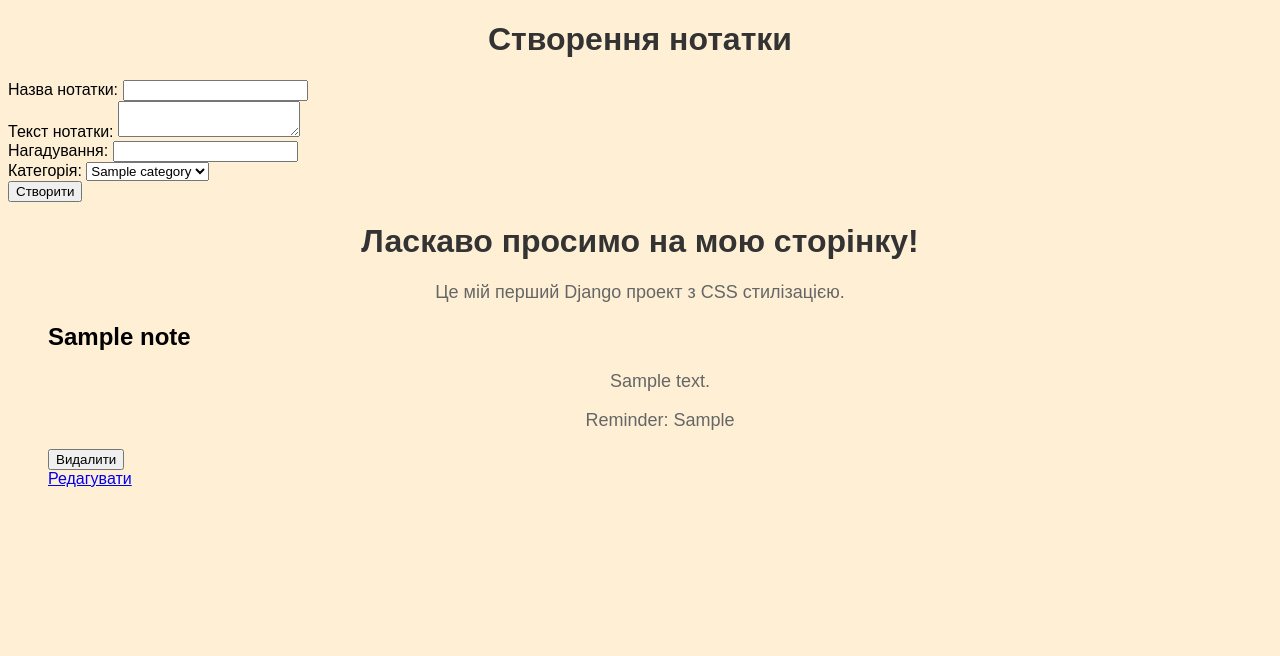
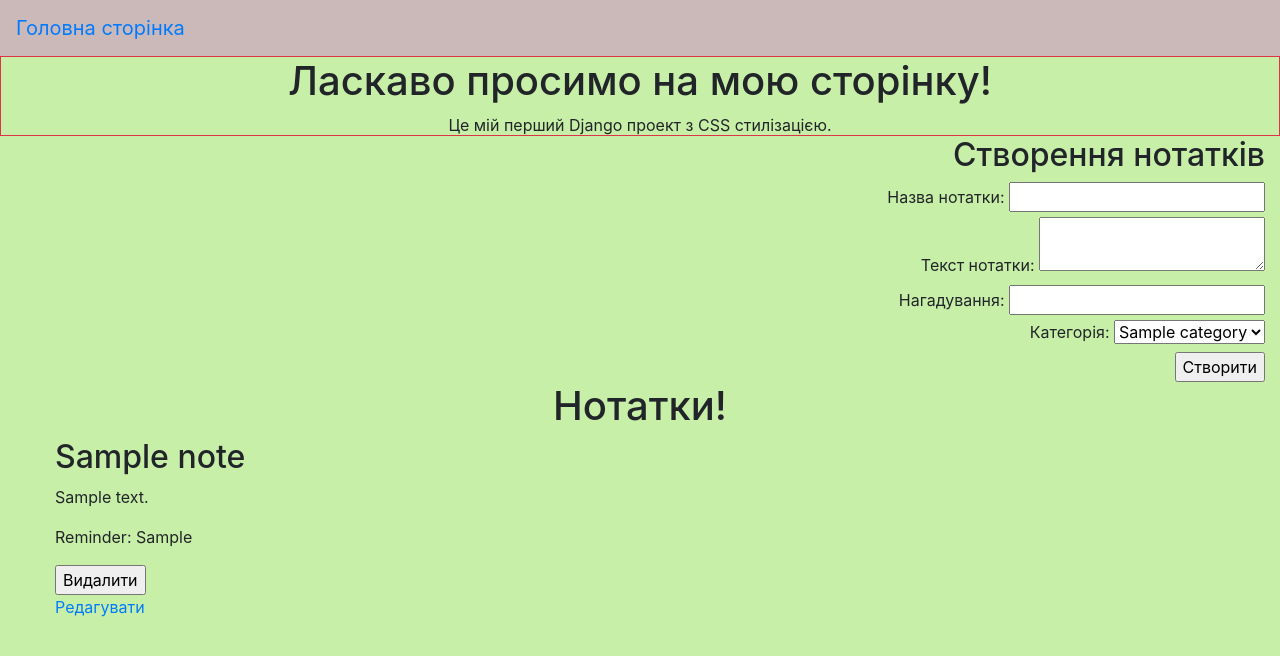
Before and after one commit to DesoPy/bedjango, a Django app: page /notes/ in a window 1280 px wide. Shown: the top 656 px of the page. Run offline with Django 4.2, Linux system fonts and the light colour scheme; a user stored in the database is signed in; tables that the repository leaves empty hold one stand-in row (values such as "Sample post").

Commit message:
Lesson 43

```diff
--- a/notes_app/notes/templates/notes/index.html
+++ b/notes_app/notes/templates/notes/index.html
@@ -4,15 +4,28 @@
 <head>
     <meta charset="UTF-8">
     <title>Урок 39: "HTML, CSS і основи мови розмітки"</title>
-    <link rel="stylesheet" type="text/css" href="{% static 'css/styles.css' %}">
+<!--    <link rel="stylesheet" type="text/css" href="{% static 'css/styles.css' %}">-->
+    <link rel="stylesheet" href="https://cdn.jsdelivr.net/npm/bootstrap@4.3.1/dist/css/bootstrap.min.css" integrity="sha384-ggOyR0iXCbMQv3Xipma34MD+dH/1fQ784/j6cY/iJTQUOhcWr7x9JvoRxT2MZw1T" crossorigin="anonymous">
+    <meta name="viewport" content="width=device-width, initial-scale=1, shrink-to-fit=no">
 
 </head>
-<body>
-
+<body style="background-color: #c8efa8;">
 {% block content %}
 
-<h1>Створення нотатки</h1>
-<form method="POST" action="{% url 'create_note' %}">
+<nav class="navbar" style="background-color: #cbb9b9;">
+  <a class="navbar-brand" href="{% url 'index' %}">Головна сторінка</a>
+</nav>
+
+
+<div class="border border-danger border-2 text-center" style="height: 10vh;">
+	<h1>Ласкаво просимо на мою сторінку!</h1>
+    <p>Це мій перший Django проект з CSS стилізацією.</p>
+</div>
+
+
+<div class="container-fluid text-right">
+<h2>Створення нотатків</h2>
+<form method="POST" action="{% url 'create_note' %}" >
     {% csrf_token %}
     <label for="title">Назва нотатки:</label>
     <input type="text" id="title" name="title" required><br>
@@ -32,10 +45,11 @@
 
     <input type="submit" value="Створити">
 </form>
-
-  <div>
-	<h1>Ласкаво просимо на мою сторінку!</h1>
-	<p>Це мій перший Django проект з CSS стилізацією.</p>
+</div>
+  <div class="container-fluid text-center">
+	<h1>Нотатки!</h1>
+  </div>
+      <div class="container-fluid">
       <ul>
         {% for note in notes %}
           <div class="note">
@@ -52,5 +66,8 @@
       </ul>
   </div>
 {% endblock %}
+<script src="https://code.jquery.com/jquery-3.3.1.slim.min.js" integrity="sha384-q8i/X+965DzO0rT7abK41JStQIAqVgRVzpbzo5smXKp4YfRvH+8abtTE1Pi6jizo" crossorigin="anonymous"></script>
+<script src="https://cdn.jsdelivr.net/npm/popper.js@1.14.7/dist/umd/popper.min.js" integrity="sha384-UO2eT0CpHqdSJQ6hJty5KVphtPhzWj9WO1clHTMGa3JDZwrnQq4sF86dIHNDz0W1" crossorigin="anonymous"></script>
+<script src="https://cdn.jsdelivr.net/npm/bootstrap@4.3.1/dist/js/bootstrap.min.js" integrity="sha384-JjSmVgyd0p3pXB1rRibZUAYoIIy6OrQ6VrjIEaFf/nJGzIxFDsf4x0xIM+B07jRM" crossorigin="anonymous"></script>
 </body>
 </html>
--- a/notes_app/notes/templates/notes/note_detail.html
+++ b/notes_app/notes/templates/notes/note_detail.html
@@ -8,6 +8,11 @@
 </head>
 <body>
 {% block content %}
+
+<nav class="navbar" style="background-color: #cbb9b9;">
+  <a class="navbar-brand" href="{% url 'index' %}">Головна сторінка</a>
+</nav>
+
   <h1>{{ note.title }}</h1>
   <p>{{ note.text }}</p>
   <p>Reminder: {{ note.reminder }}</p>
```
Also changed, not shown: notes_app/notes/templates/notes/edit_note.html (+16 -4 lines).
